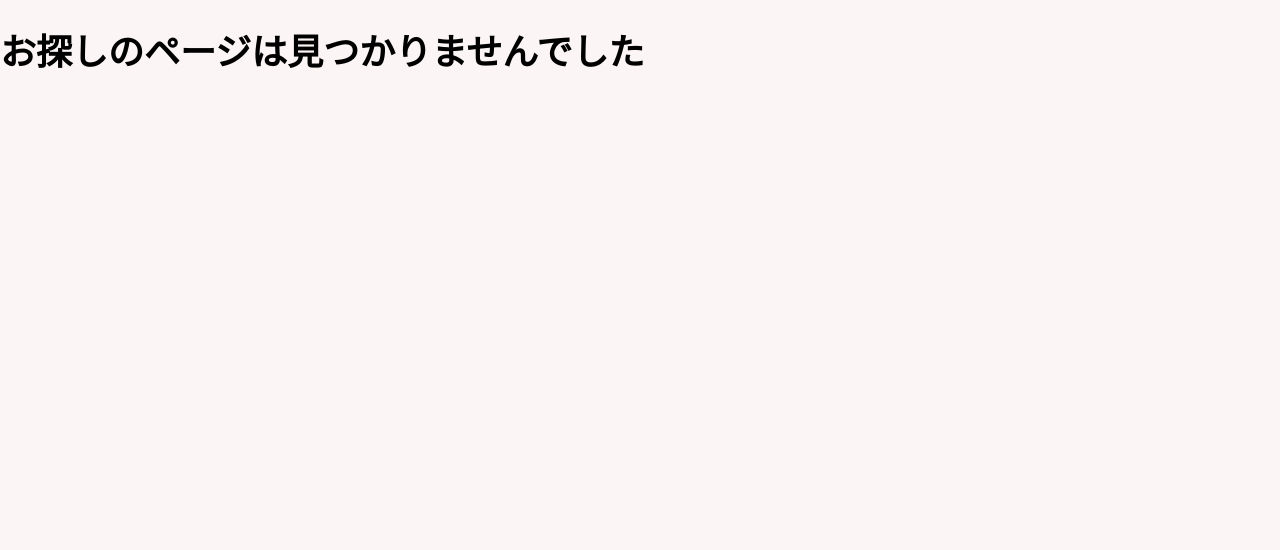
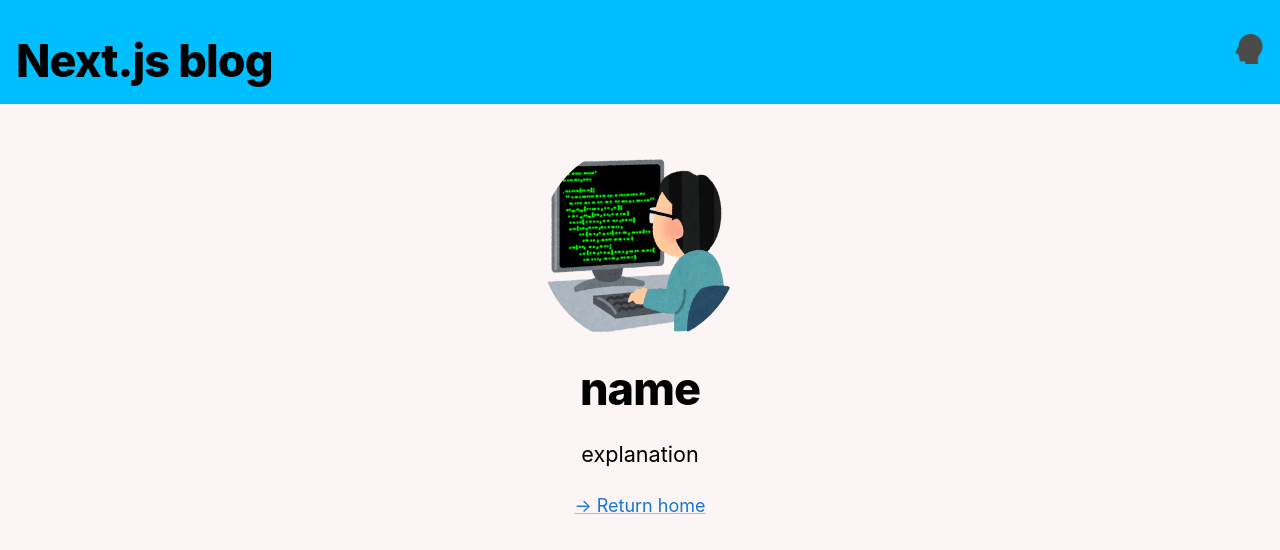
Before and after one commit to Lothar-VR/nextjs-blog, a Next.js app: page /person in a window 1280 px wide. Before the commit this address had no page. Shown: the top 550 px of the page. Built offline with nearby package versions, Linux system fonts and the light colour scheme.

Commit message:
headerにpersonページへのアイコン追加 Personページの追加
機能追加のため

```diff
--- a/components/BlogHeader.tsx
+++ b/components/BlogHeader.tsx
@@ -17,10 +17,14 @@ const BlogHeader: NextPage<Props> = () => {
             position: 'fixed',
             width: '100%',
 
+
         }}>
             <div id="logo">
                 <Link href={"/"}><h1 className={utilstyles.heading2Xl} >{siteTitle}</h1></Link>
             </div>
+            <Link href={"/person"} className={utilstyles.icon}>
+                <img src='\横顔アイコン.png' width={30} height={30}/>
+            </Link>
         </Box>
     )
 }
--- a/components/Layout.module.css
+++ b/components/Layout.module.css
@@ -3,13 +3,17 @@
     padding: 0 1rem;
     /* margin: 3rem auto 6rem; */
     margin: 0 auto 6rem;
+    padding-top: 8rem;
+    display: flex;
+    flex-direction: column;
+    align-items: center;
   }
 
   .header {
     display: flex;
     flex-direction: column;
     align-items: center;
-    padding-top: 8rem;
+
   }
 
   .headerImage {
--- /dev/null
+++ b/pages/person.tsx
@@ -0,0 +1,34 @@
+import BlogHeader from '@/components/BlogHeader'
+import { NextPage } from 'next'
+import Head from 'next/head'
+import utilstyles from '../styles/utils.module.css';
+import { Box, Link } from '@mui/material';
+import  Styles from '@/components/Layout.module.css';
+
+interface Props {
+
+}
+
+const person: NextPage<Props> = () => {
+    return (
+        <div>
+            <Head>
+                <title>Person</title>
+            </Head>
+            <BlogHeader />
+            <Box className={Styles.container}>
+                <img src='\job_programmer.png'
+                    className= {utilstyles.borderCircle}
+                    width={200}
+                    height={200}
+                />
+                <h2 className={utilstyles.heading2Xl}>name</h2>
+                <p className={utilstyles.headingMd} >explanation</p>
+
+                <Link href ="/">→ Return home</Link>
+            </Box>
+        </div>
+    )
+}
+
+export default person
--- a/styles/globals.css
+++ b/styles/globals.css
@@ -24,6 +24,7 @@ a:hover {
 
 #logo a{
   color: inherit;
+  float: left;
 }
 
 #logo a:hover {
--- a/styles/utils.module.css
+++ b/styles/utils.module.css
@@ -63,3 +63,9 @@
     color: #0070f3;
     text-decoration: none;
   }
+
+  .icon{
+    float: right;
+    margin-top: 1rem;
+    margin-bottom: 0;
+  }
```
Also changed, not shown: public/job_programmer.png (added), public/横顔アイコン.png (added).
